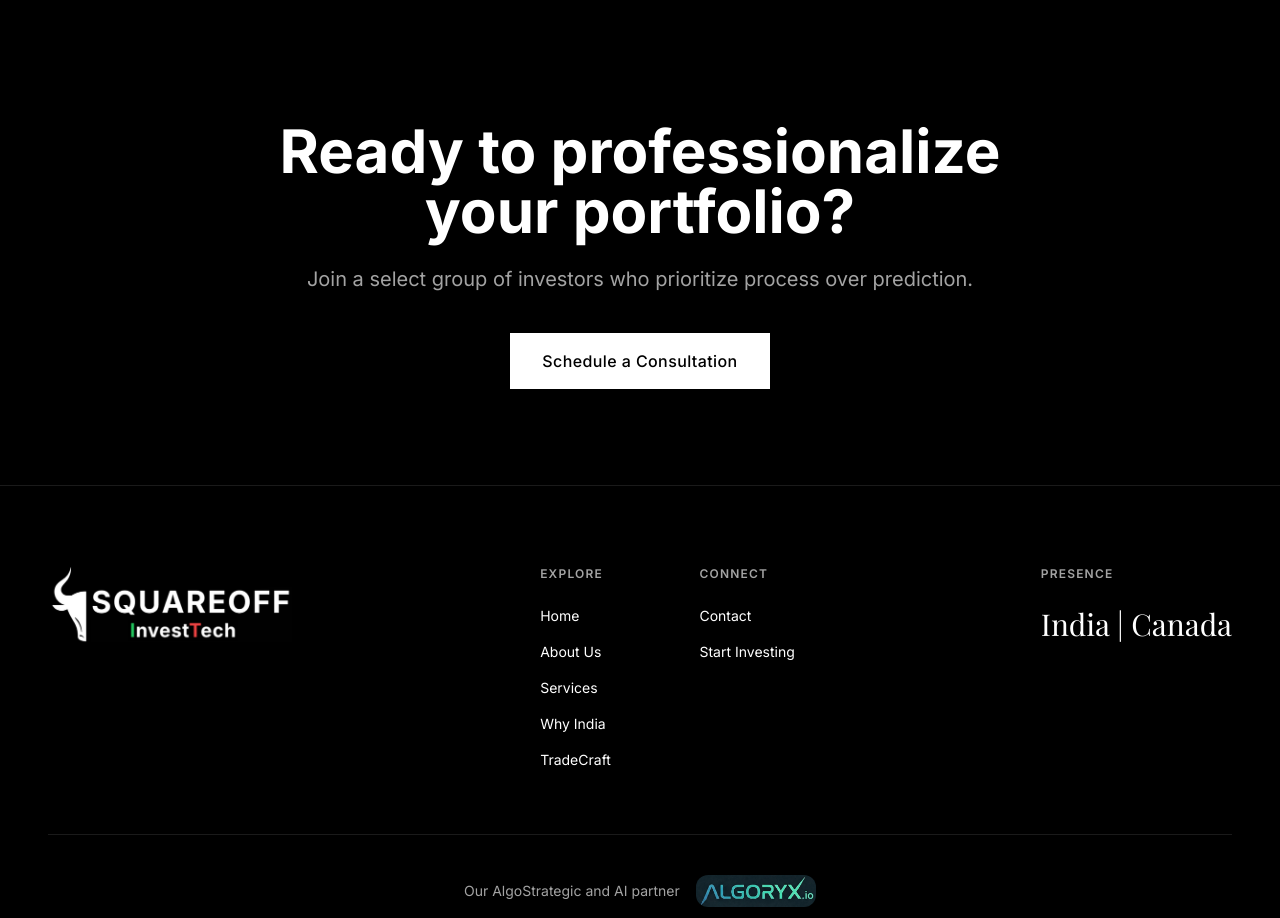
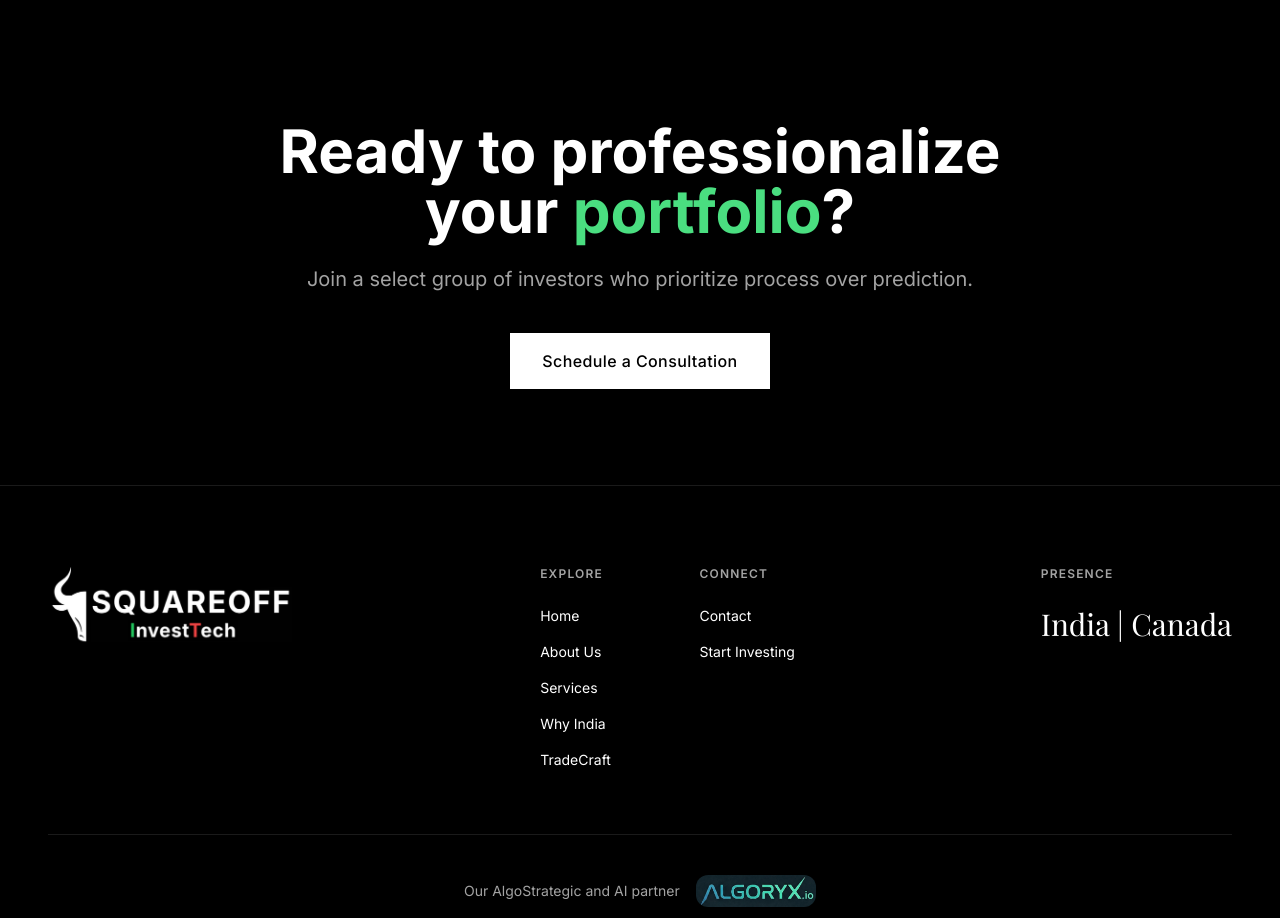
Before and after one commit to pratyushdev-codes/SquareOff_Web, a React (Vite) app: page /#/ in a window 1280 px wide. Shown: the part 2200-3118 px from the top of the page. Built offline with nearby package versions, Linux system fonts and the light colour scheme.

Commit message:
made the color of portfolio green

```diff
--- a/components/Layout/FooterCTA.tsx
+++ b/components/Layout/FooterCTA.tsx
@@ -7,7 +7,7 @@ export const FooterCTA: React.FC = () => {
     <div className="bg-black text-white py-20 md:py-24 pb-[max(5rem,env(safe-area-inset-bottom,0px))] md:pb-24">
       <div className="max-w-4xl mx-auto px-6 text-center">
         <h2 className="text-3xl sm:text-4xl md:text-5xl xl:text-6xl font-bold mb-6 text-white">
-          Ready to professionalize your portfolio?
+          Ready to professionalize your <span className="text-green-400">portfolio</span>?
         </h2>
         <p className="text-neutral-400 text-lg md:text-xl mb-10 max-w-2xl mx-auto">
           Join a select group of investors who prioritize process over prediction.
```
